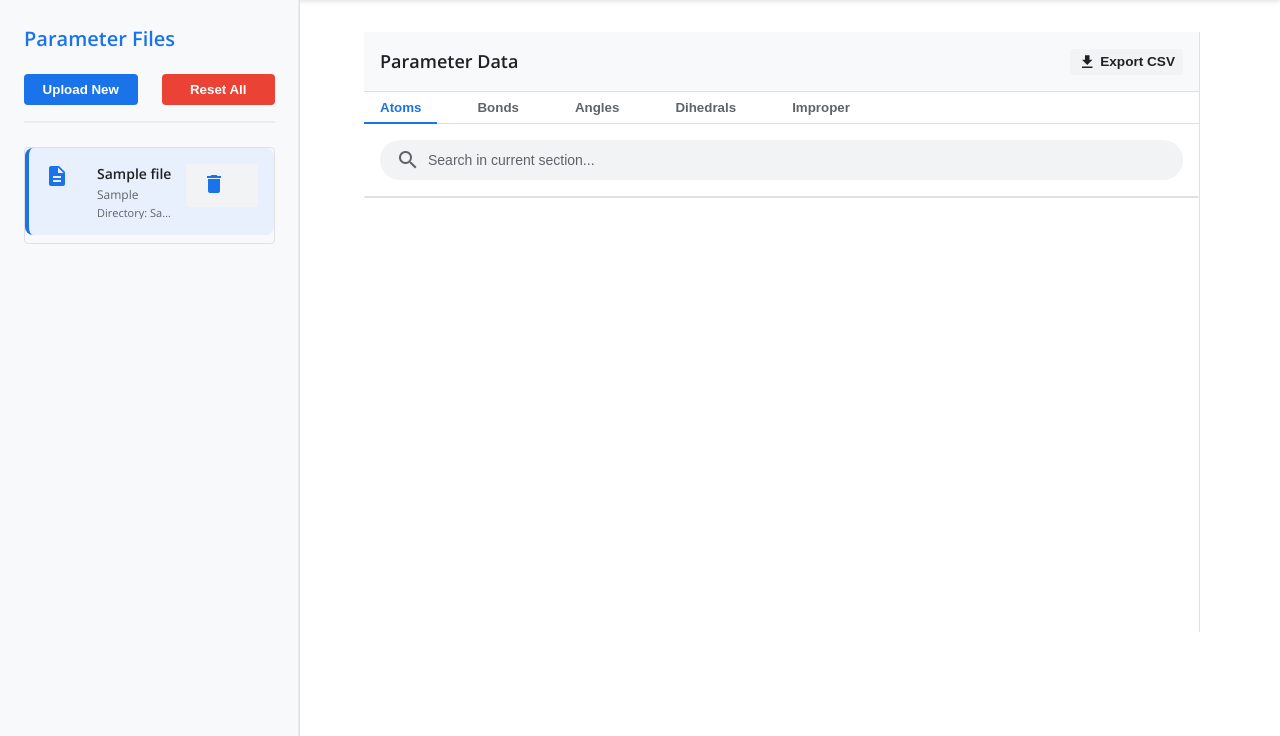
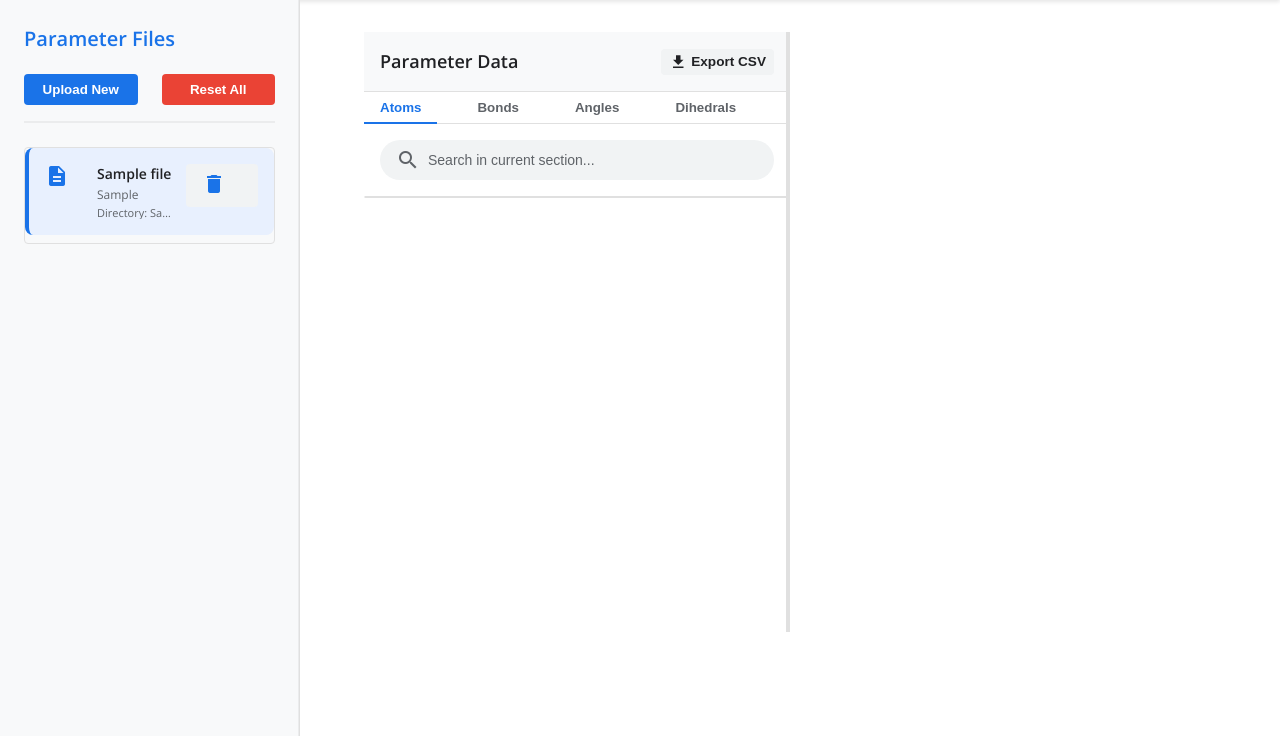
Before and after one commit to fl-sean03/CHARMM-Parameter-File-Search-Engine, a Flask app: template frontend/templates/index.html in a window 1280 px wide. Shown: the part 100-836 px from the top of the page. Run offline with Flask 3, Linux system fonts and the light colour scheme; the template is opened without the code that fills it: most values are stand-ins (such as "Sample title", 1, 10 or a date in 2020).

Commit message:
feat: Add resizable splitter between results and file view panels

```diff
--- a/frontend/static/css/main.css
+++ b/frontend/static/css/main.css
@@ -210,18 +210,45 @@ h2 {
 /* Split View */
 .split-view {
     display: flex;
-    gap: 1rem;
     height: calc(100vh - 200px);
-    transition: all 0.3s ease;
     background: #FFFFFF;
+    position: relative;
+}
+
+.splitter {
+    width: 4px;
+    background: #E0E0E0;
+    cursor: col-resize;
+    transition: background-color 0.2s;
+    position: absolute;
+    top: 0;
+    bottom: 0;
+    right: 50%;
+    z-index: 100;
+}
+
+.splitter:hover,
+.splitter.dragging {
+    background: #1A73E8;
+}
+
+.splitter::after {
+    content: '';
+    position: absolute;
+    left: -8px;
+    right: -8px;
+    top: 0;
+    bottom: 0;
+    z-index: 1;
 }
 
 .results-panel {
-    flex: 1;
-    min-width: 0;
+    width: 50%;
+    min-width: 20%;
     overflow: auto;
     background: #FFFFFF;
-    border-right: 1px solid #E0E0E0;
+    border-right: none;
+    transition: width 0.1s ease;
 }
 
 .panel-header {
@@ -270,20 +297,20 @@ h2 {
 }
 
 .file-view-panel {
-    flex: 0;
     width: 0;
     background: #FFFFFF;
-    transition: all 0.3s ease;
+    transition: width 0.3s ease, opacity 0.3s ease;
     overflow: hidden;
     opacity: 0;
     display: flex;
     flex-direction: column;
+    position: relative;
 }
 
 .file-view-panel.active {
-    flex: 1;
     width: 50%;
     opacity: 1;
+    transition: width 0.1s ease, opacity 0.3s ease;
 }
 
 .file-content-wrapper {
--- a/frontend/static/js/app.js
+++ b/frontend/static/js/app.js
@@ -176,9 +176,53 @@ document.addEventListener('DOMContentLoaded', function() {
         }
     }
 
+    // Splitter functionality
+    const splitter = document.getElementById('view-splitter');
+    const resultsPanel = document.getElementById('results-panel');
+    const fileViewPanel = document.getElementById('file-view-panel');
+    let isDragging = false;
+
+    splitter.addEventListener('mousedown', (e) => {
+        isDragging = true;
+        splitter.classList.add('dragging');
+        document.addEventListener('mousemove', handleDrag);
+        document.addEventListener('mouseup', stopDrag);
+        e.preventDefault(); // Prevent text selection
+    });
+
+    function handleDrag(e) {
+        if (!isDragging) return;
+
+        const containerRect = splitter.parentElement.getBoundingClientRect();
+        const newPosition = e.clientX - containerRect.left;
+        const containerWidth = containerRect.width;
+
+        // Limit the splitter movement (minimum 20% width for each panel)
+        const minWidth = containerWidth * 0.2;
+        const maxWidth = containerWidth * 0.8;
+
+        if (newPosition >= minWidth && newPosition <= maxWidth) {
+            const leftPercentage = (newPosition / containerWidth) * 100;
+            resultsPanel.style.width = `${leftPercentage}%`;
+            splitter.style.right = `${100 - leftPercentage}%`;
+            fileViewPanel.style.width = `${100 - leftPercentage}%`;
+        }
+    }
+
+    function stopDrag() {
+        isDragging = false;
+        splitter.classList.remove('dragging');
+        document.removeEventListener('mousemove', handleDrag);
+        document.removeEventListener('mouseup', stopDrag);
+    }
+
     // Add button handlers for file view panel
     document.querySelector('.close-file-view')?.addEventListener('click', () => {
         document.getElementById('file-view-panel').classList.remove('active');
+        // Reset panel widths when closing
+        resultsPanel.style.width = '';
+        fileViewPanel.style.width = '';
+        splitter.style.right = '50%';
     });
 
     document.getElementById('toggle-wrap')?.addEventListener('click', (e) => {
--- a/frontend/templates/index.html
+++ b/frontend/templates/index.html
@@ -63,7 +63,7 @@
             <!-- Results Section -->
             <section class="results-section">
                 <div class="split-view">
-                    <div class="results-panel">
+                    <div class="results-panel" id="results-panel">
                         <div class="panel-header">
                             <h2>Parameter Data</h2>
                             <div class="header-actions">
@@ -91,6 +91,7 @@
                             </tbody>
                         </table>
                     </div>
+                    <div class="splitter" id="view-splitter"></div>
                     <div class="file-view-panel" id="file-view-panel">
                         <div class="file-view-header">
                             <h3>Source File View</h3>
```
